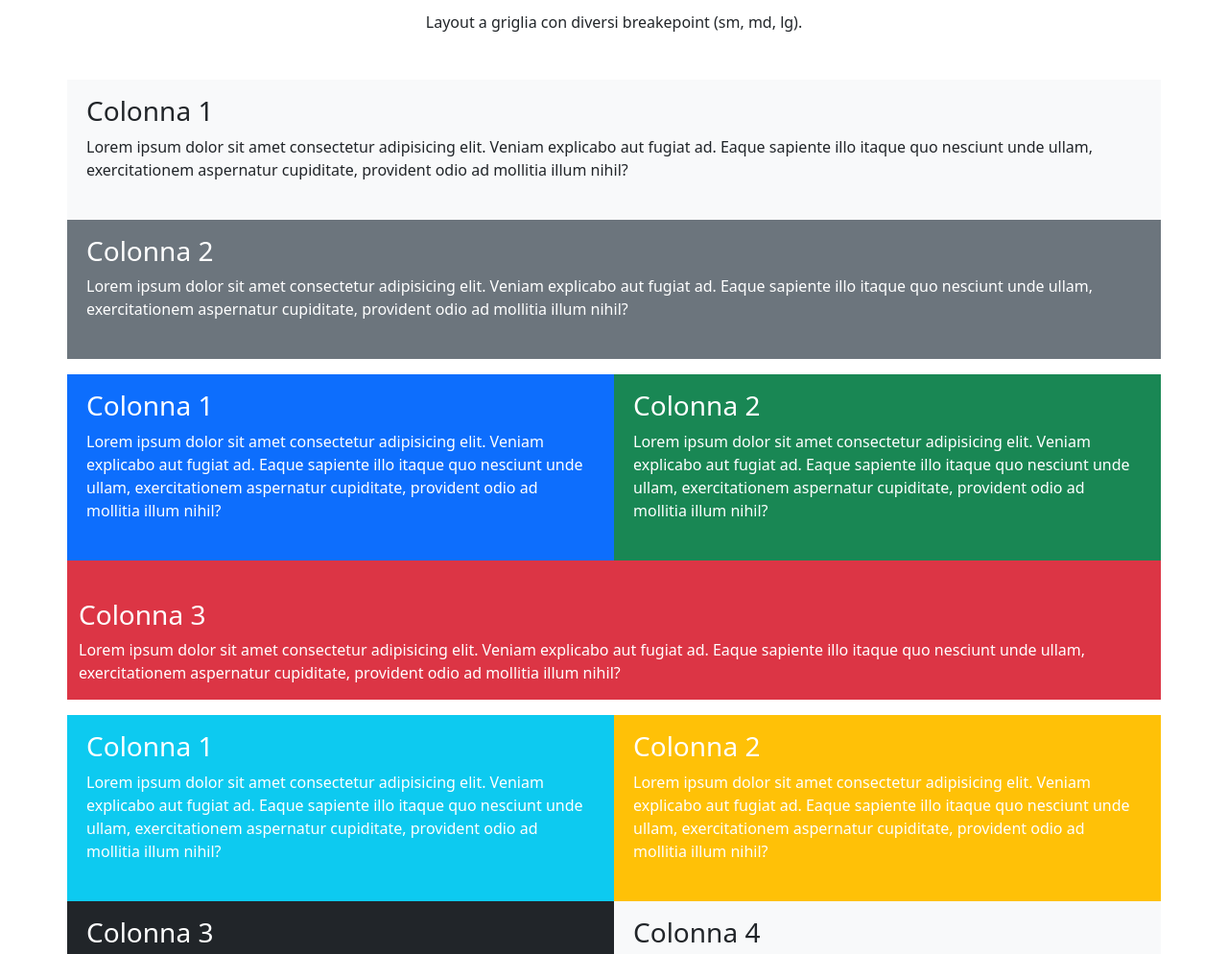
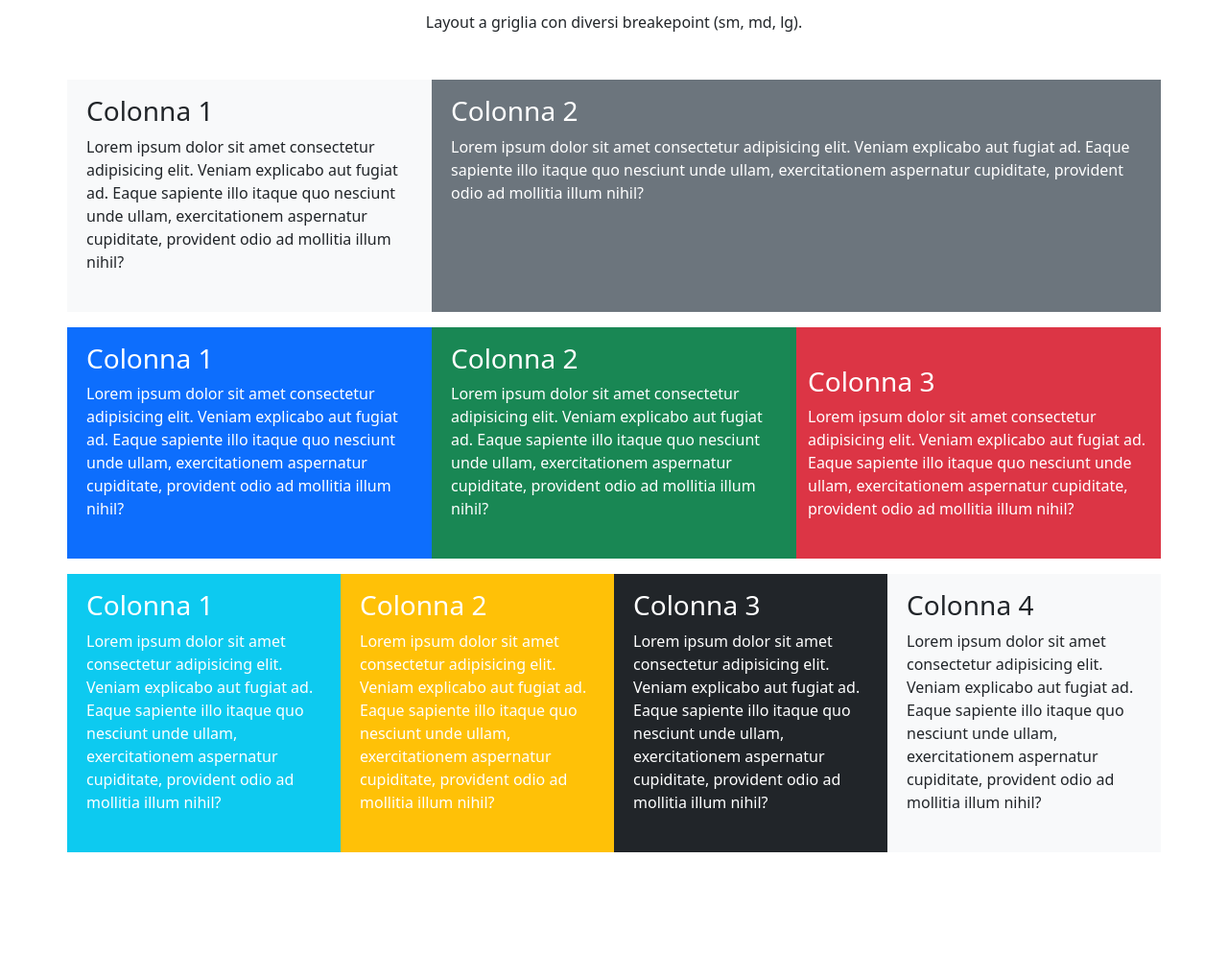
Before and after one commit to matteo-giustini/htmlcss-bootstrap-layout, a plain HTML site: page index.html in a window 1280 px wide. Shown: the part 101-1095 px from the top of the page at 96% size. After the commit the page ends 1037 px from the top, so only its background shows below. Drawn offline with nearby package versions, Linux system fonts and the light colour scheme.

Commit message:
end of project

```diff
--- a/index.html
+++ b/index.html
@@ -14,13 +14,13 @@
     </header>
     <main>
       <div class="row mb-3">
-          <div class="col-12 bg-light">
+          <div class="col-12 col-md-6 col-lg-4 bg-light">
             <div class="text pt-3 pb-4 ps-2 pe-2">
               <h3>Colonna 1</h3>
               <p>Lorem ipsum dolor sit amet consectetur adipisicing elit. Veniam explicabo aut fugiat ad. Eaque sapiente illo itaque quo nesciunt unde ullam, exercitationem aspernatur cupiditate, provident odio ad mollitia illum nihil?</p>
             </div>
           </div>
-          <div class="col-12 bg-secondary text-white">
+          <div class="col-12 col-md-6 col-lg-8 bg-secondary text-white">
             <div class="text pt-3 pb-4 ps-2 pe-2">
               <h3>Colonna 2</h3>
               <p>Lorem ipsum dolor sit amet consectetur adipisicing elit. Veniam explicabo aut fugiat ad. Eaque sapiente illo itaque quo nesciunt unde ullam, exercitationem aspernatur cupiditate, provident odio ad mollitia illum nihil?</p>
@@ -28,44 +28,44 @@
           </div>
       </div>
       <div class="row mb-3">
-        <div class="col-6 bg-primary text-white">
+        <div class="col-6 col-md-4 col-lg-4 bg-primary text-white">
           <div class="text pt-3 pb-4 ps-2 pe-2">
             <h3>Colonna 1</h3>
             <p>Lorem ipsum dolor sit amet consectetur adipisicing elit. Veniam explicabo aut fugiat ad. Eaque sapiente illo itaque quo nesciunt unde ullam, exercitationem aspernatur cupiditate, provident odio ad mollitia illum nihil?</p>
           </div>
         </div>
-        <div class="col-6 bg-success text-white">
+        <div class="col-6 col-md-4 col-lg-4 bg-success text-white">
           <div class="text pt-3 pb-4 ps-2 pe-2">
             <h3>Colonna 2</h3>
             <p>Lorem ipsum dolor sit amet consectetur adipisicing elit. Veniam explicabo aut fugiat ad. Eaque sapiente illo itaque quo nesciunt unde ullam, exercitationem aspernatur cupiditate, provident odio ad mollitia illum nihil?</p>
           </div>
         </div>
-        <div class="col bg-danger text-white">
+        <div class="col col-md-4 col-lg-4 bg-danger text-white">
           <div class="text pt-3 pb-4 ps-2 pe-2"></div>
             <h3>Colonna 3</h3>
             <p>Lorem ipsum dolor sit amet consectetur adipisicing elit. Veniam explicabo aut fugiat ad. Eaque sapiente illo itaque quo nesciunt unde ullam, exercitationem aspernatur cupiditate, provident odio ad mollitia illum nihil?</p>
           </div>
         </div>
       <div class="row mb-5">
-        <div class="col-6 bg-info text-white">
+        <div class="col-6 col-md-3 col-lg-3 bg-info text-white">
           <div class="text pt-3 pb-4 ps-2 pe-2">
             <h3>Colonna 1</h3>
             <p>Lorem ipsum dolor sit amet consectetur adipisicing elit. Veniam explicabo aut fugiat ad. Eaque sapiente illo itaque quo nesciunt unde ullam, exercitationem aspernatur cupiditate, provident odio ad mollitia illum nihil?</p>
           </div>
         </div>
-        <div class="col-6 bg-warning text-white">
+        <div class="col-6 col-md-3 col-lg-3 bg-warning text-white">
           <div class="text pt-3 pb-4 ps-2 pe-2">
             <h3>Colonna 2</h3>
             <p>Lorem ipsum dolor sit amet consectetur adipisicing elit. Veniam explicabo aut fugiat ad. Eaque sapiente illo itaque quo nesciunt unde ullam, exercitationem aspernatur cupiditate, provident odio ad mollitia illum nihil?</p>
           </div>
         </div>
-        <div class="col-6 bg-dark text-white">
+        <div class="col-6 col-md-3 col-lg-3 bg-dark text-white">
           <div class="text pt-3 pb-4 ps-2 pe-2">
             <h3>Colonna 3</h3>
             <p>Lorem ipsum dolor sit amet consectetur adipisicing elit. Veniam explicabo aut fugiat ad. Eaque sapiente illo itaque quo nesciunt unde ullam, exercitationem aspernatur cupiditate, provident odio ad mollitia illum nihil?</p>
           </div>
         </div>
-      <div class="col-6 bg-light">
+      <div class="col-6 col-md-3 col-lg-3 bg-light">
         <div class="text pt-3 pb-4 ps-2 pe-2">
           <h3>Colonna 4</h3>
           <p>Lorem ipsum dolor sit amet consectetur adipisicing elit. Veniam explicabo aut fugiat ad. Eaque sapiente illo itaque quo nesciunt unde ullam, exercitationem aspernatur cupiditate, provident odio ad mollitia illum nihil?</p>
```
